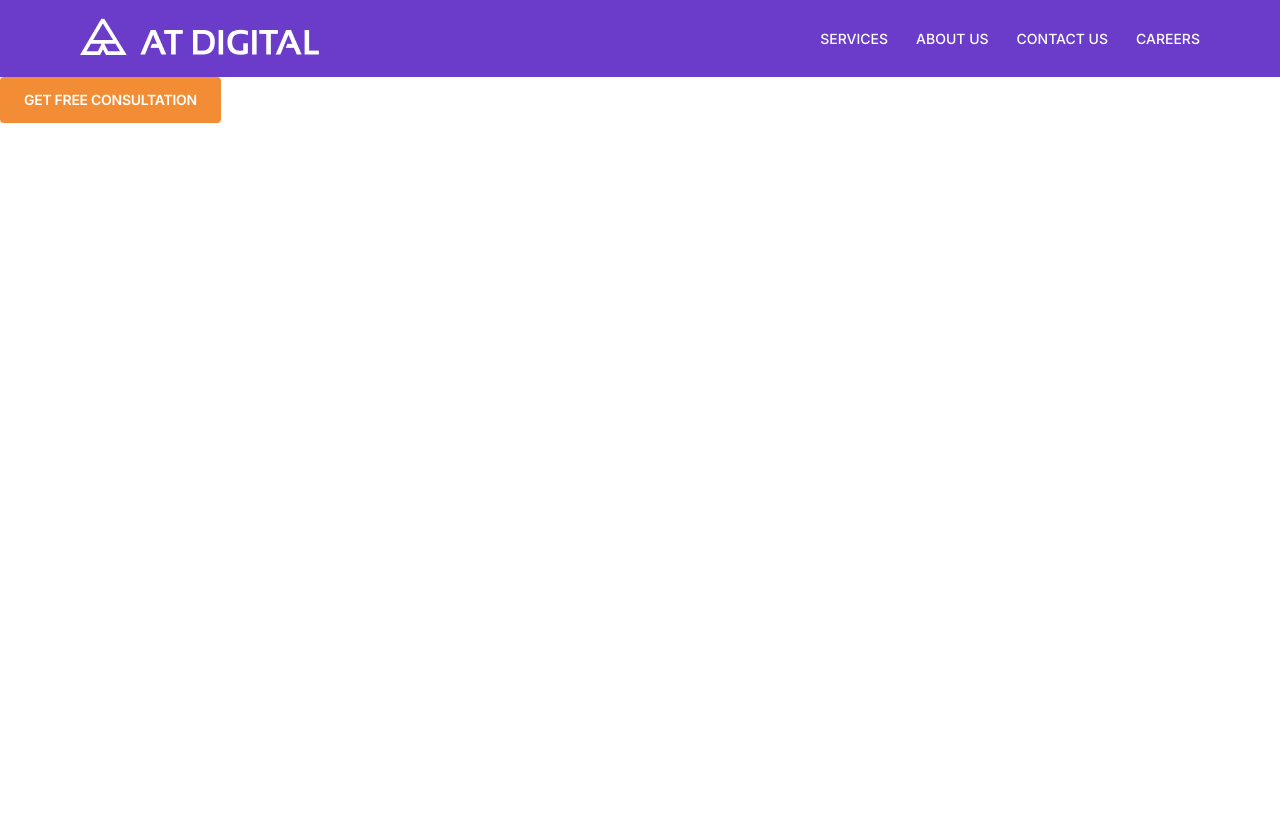
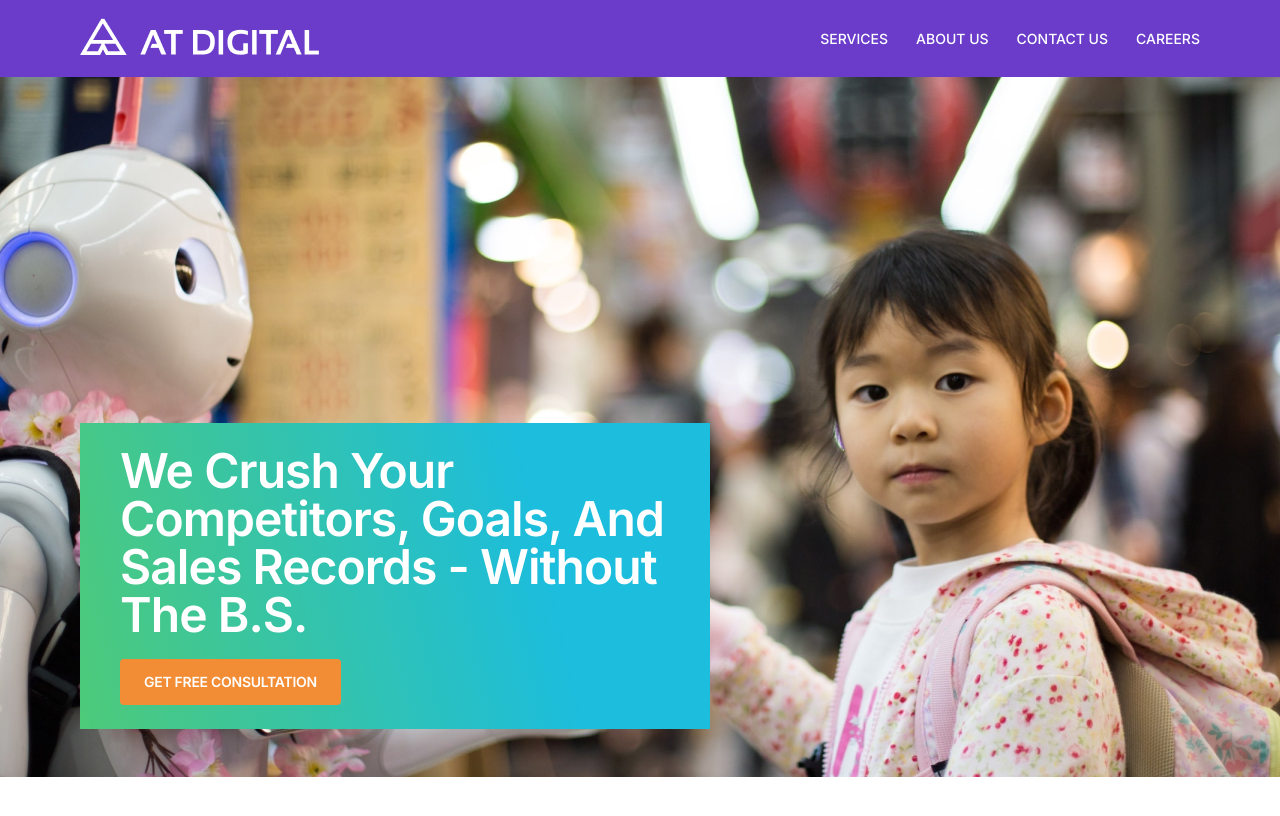
Before and after one commit to Yadee9910/AT-Digital_Yadeeshani, a React (Create React App) app: page / in a window 1280 px wide. Shown: the top 816 px of the page. Built offline with nearby package versions, Linux system fonts and the light colour scheme.

Commit message:
feat: props were added to the button and home page done

```diff
--- a/src/App.js
+++ b/src/App.js
@@ -1,15 +1,15 @@
-import Button from "./Components/Button.js";
-import TopNavigation from "./Components/TopNavigation.js";
+/*import Button from "./Components/Button.js";*/
+/*import TopNavigation from "./Components/TopNavigation.js";*/
 /*import Footer from "./Components/Footer";*/
-
+import Home from "./Page/Home.js";
 
 
 function App() {
   return (
     <>
 
-   <TopNavigation />
-   <Button />
+   <Home />
+
    </>
 
   );
--- a/src/Components/Button.js
+++ b/src/Components/Button.js
@@ -1,9 +1,9 @@
 import "../Styles/button.css";
 
-function Button(){
+function Button({text, style}){
     return(
         <div className="btn">
-            <button className="nav_button" type="button">Get free consultation</button>
+            <button className={`nav_button ${style}`}  type="button">Get free consultation</button>
         </div>
     );
 }
--- /dev/null
+++ b/src/Page/Home.js
@@ -0,0 +1,25 @@
+import "../Styles/home.css";
+import TopNavigation from "../Components/TopNavigation";
+import Button from "../Components/Button";
+
+function Home(){
+    return(
+<div className="home">
+     <TopNavigation />
+    <div className="home_img">
+            <div className="img_home"></div>
+        <div className="home_text">
+            <p className="home_desc">
+            We crush your competitors,
+            goals, and sales records - without
+            the B.S.
+            </p>
+            <Button text="Get free consultation" style="btn_home" />
+        </div>
+    </div>
+</div>
+
+    );
+}
+
+export default Home;
--- /dev/null
+++ b/src/Styles/home.css
@@ -0,0 +1,45 @@
+*{
+    margin:0;
+    padding:0;
+}
+
+.home_img{
+
+    margin-top:calc(-40px) ;
+    height: 763px;
+    width: 100%;
+}
+
+.img_home{
+    margin-top: 40px;
+    background:  lightgray 50% / cover no-repeat;
+    background-image: url("../Assests/andy-kelly.jpg");
+    height: 700px;
+}
+
+.home_text{
+    display: flex;
+    width: 630px;
+    flex-direction: column;
+    height: 306px;
+    max-height: auto;
+    background: linear-gradient(257deg, #1CBDDD 27.86%, #4DCA79 100%), #FFF;
+    margin:calc(-354px) 730px 63px 80px;
+}
+
+.home_desc{
+    color: #FFF;
+    font-family: 'Inter', sans-serif;
+    font-size: 48px;
+    font-style: normal;
+    font-weight: 700;
+    line-height: 100%; /* 48px */
+    letter-spacing: -0.96px;
+    text-transform: capitalize;
+    padding: 24px 40px 20px 40px;
+
+}
+.btn_home{
+    margin-left: 40px;
+    margin-bottom: 32px;
+}
```
Also changed, not shown: src/Assests/andy-kelly-0E_vhMVqL9g-unsplash 2.jpg (added), src/Assests/andy-kelly.jpg (added).
